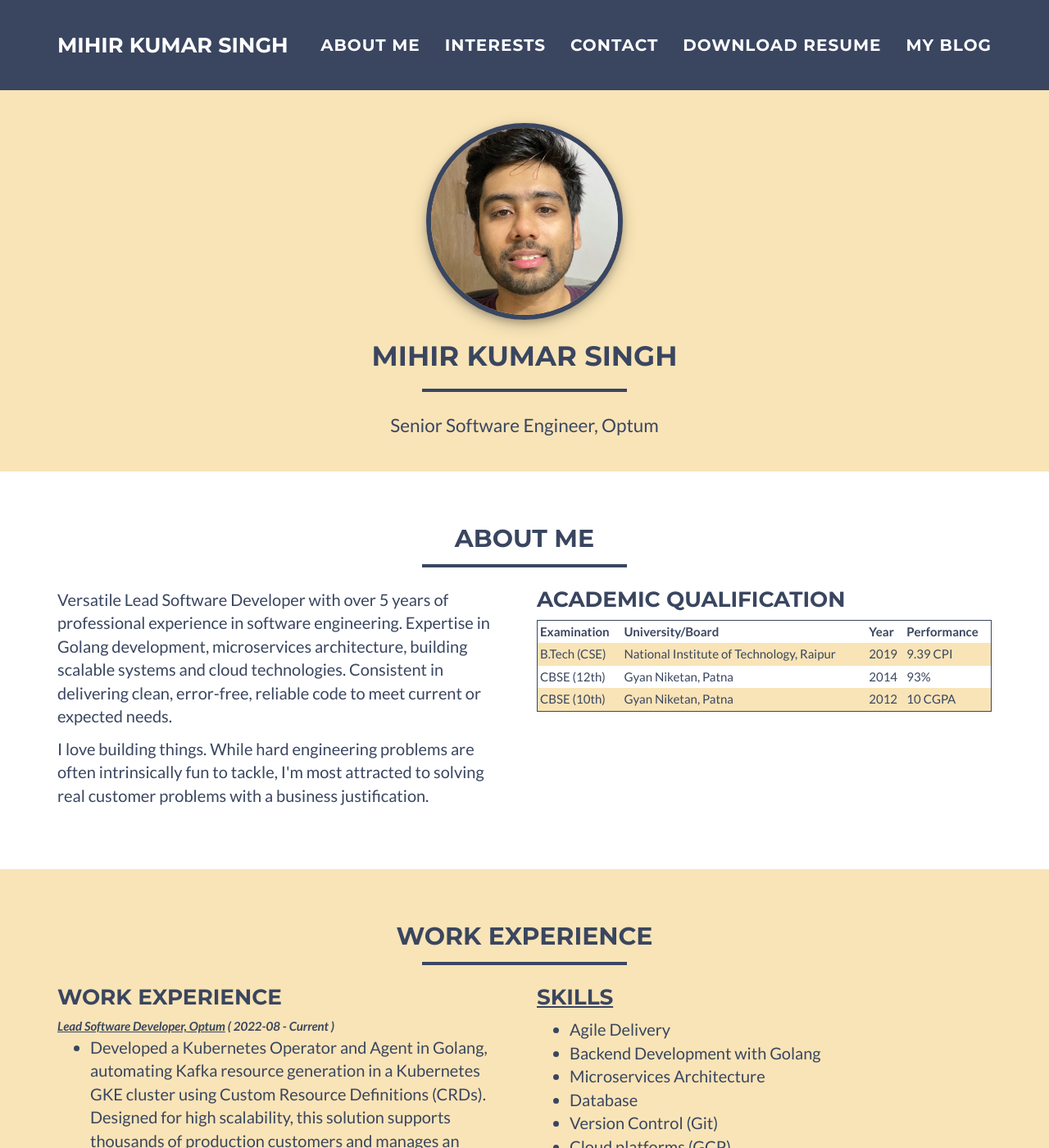
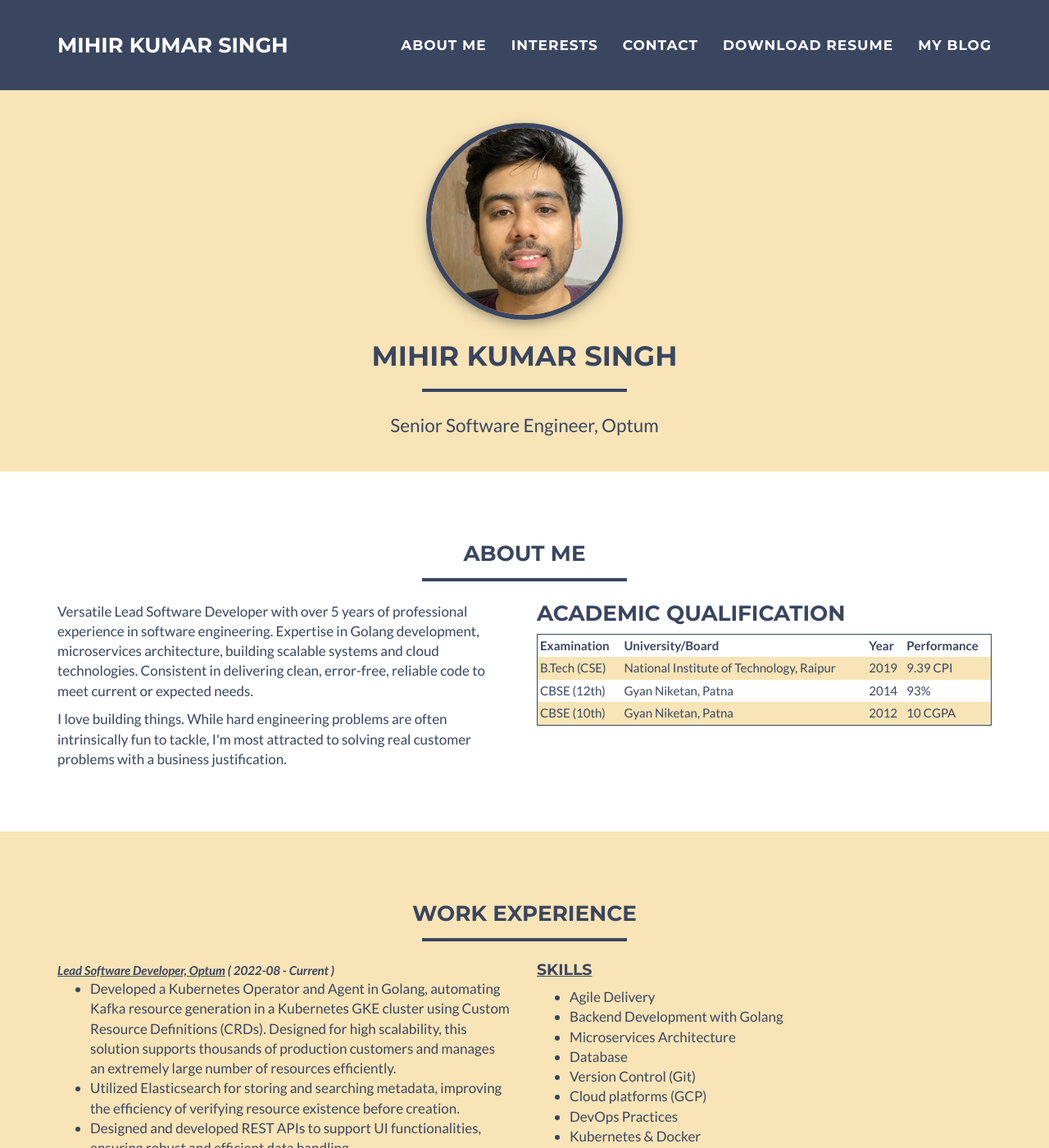
Before and after one commit to Mihirkumarsingh/portfolio, a Jekyll site: the page built from index.html, in a window 1280 px wide and 1400 px high. Shown: the whole window at 82% size. Built offline with Jekyll 4.4.1, drawn with Linux system fonts in a browser that asks for light colours.

Commit message:
format changes

```diff
--- a/_includes/about_me.html
+++ b/_includes/about_me.html
@@ -2,7 +2,7 @@
   <div class="container">
     <div class="row">
       <div class="col-lg-12 text-center">
-        <h2>About Me</h2>
+        <h3>About Me</h3>
         <hr />
       </div>
     </div>
--- a/_includes/css/main.css
+++ b/_includes/css/main.css
@@ -9,7 +9,7 @@ body {
 }
 
 ul, p {
-    font-size: 20px;
+    font-size: 17px;
 }
 
 p.small {
--- a/_includes/interests.html
+++ b/_includes/interests.html
@@ -2,13 +2,12 @@
    <div class="container">
       <div class="row">
          <div class="col-lg-12 text-center">
-            <h2>Work Experience</h2>
+            <h3>Work Experience</h3>
             <hr />
          </div>
       </div>
       <div class="row">
          <div class="col-sm-6">
-            <h3 style="margin-top:0">Work Experience</h3>
             <b><i><u>Lead Software Developer, Optum</u> ( 2022-08 - Current )</i></b>
             <ul>
                <li>Developed a Kubernetes Operator and Agent in Golang, automating Kafka resource generation in a Kubernetes
@@ -55,7 +54,7 @@
             </ul>
          </div>
          <div class="col-sm-6">
-            <h3 style="margin-top:0"><u>Skills</u></h3>
+            <h4 style="margin-top:0"><u>Skills</u></h4>
             <ul>
                <li>Agile Delivery</li>
                <li>Backend Development with Golang</li>
@@ -69,7 +68,7 @@
                <li>Collaborative and Creative Problem Solving</li>
             </ul>
             <br>
-            <h3 style="margin-top:0"><u>Awards and Achievements</u></h3>
+            <h4 style="margin-top:0"><u>Awards and Achievements</u></h4>
             <b><i><u>Star Performer</u></i></b>
             <ul>
                <li>Bagged 5 awards for development, creativity, leadership and collaboration that are among the 5 best
```
Also changed, not shown: README.md.
